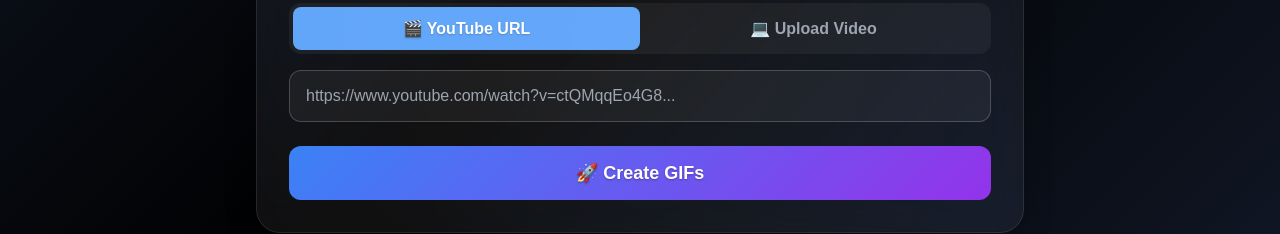
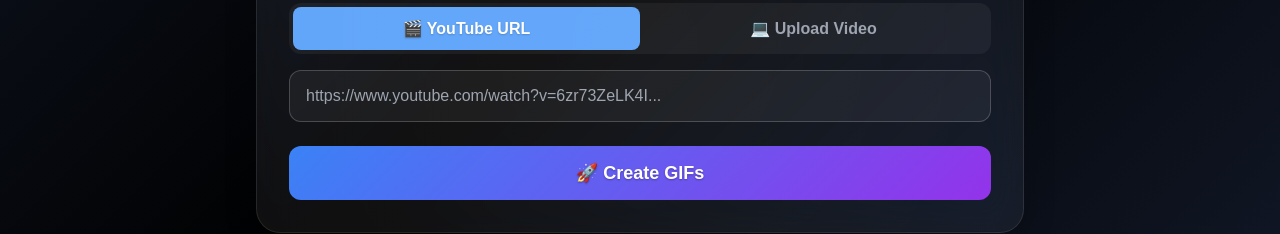
Before and after one commit to Uzakun/Video_to_GIF, a React (Vite) app in the folder frontend/: page / in a window 1280 px wide. Shown: the part 492-726 px from the top of the page. Built offline with nearby package versions, Linux system fonts and the light colour scheme.

Commit message:
merge frontend

```diff
--- a/frontend/src/App.jsx
+++ b/frontend/src/App.jsx
@@ -29,7 +29,6 @@
     try {
       let response;
       if (inputType === 'url') {
-        // --- Handle YouTube URL ---
         response = await fetch('http://127.0.0.1:5000/api/generate-gifs', {
           method: 'POST',
           headers: { 'Content-Type': 'application/json' },
@@ -39,7 +38,6 @@
           }),
         });
       } else {
-        // --- Handle File Upload ---
         const formData = new FormData();
         formData.append('prompt', prompt);
         formData.append('video', videoFile);
@@ -85,7 +83,6 @@
   return (
     <div className="app-container">
 
-      {/* Header */}
       <header className="header">
         <div className="header-content">
           <h1 className="main-title gradient-text">
@@ -111,14 +108,11 @@
         </div>
       </header>
 
-      {/* Main Content */}
       <main className="main-content">
 
-        {/* Form */}
         <div className="form-container glass">
           <form onSubmit={handleSubmit} className="form">
 
-            {/* Input Group 1: Prompt */}
             <div className="input-group">
               <label className="input-label">
                 🎯 What moments or text do you want?
@@ -128,15 +122,12 @@
                 value={prompt}
                 onChange={(e) => setPrompt(e.target.value)}
                 className="input-field"
-                // UPDATED PLACEHOLDER TEXT
                 placeholder="funny moments, epic fails, quotes..."
                 required
               />
             </div>
 
-            {/* Input Group 2: URL or Upload */}
             <div className="input-group">
-              {/* Tab Switcher */}
               <div className="tab-switcher">
                 <button
                   type="button"
@@ -154,14 +145,13 @@
                 </button>
               </div>
 
-              {/* Conditional Inputs */}
               {inputType === 'url' ? (
                 <input
                   type="url"
                   value={youtubeUrl}
                   onChange={handleUrlChange}
                   className="input-field"
-                  placeholder="https://www.youtube.com/watch?v=ctQMqqEo4G8..."
+                  placeholder="https://www.youtube.com/watch?v=6zr73ZeLK4I..."
                   required={inputType === 'url'}
                 />
               ) : (
@@ -181,7 +171,6 @@
               )}
             </div>
 
-            {/* Submit Button */}
             <button
               type="submit"
               disabled={isLoading}
@@ -199,7 +188,6 @@
           </form>
         </div>
 
-        {/* Error */}
         {error && (
           <div className="error-container">
             <div className="error-box">
@@ -211,7 +199,6 @@
           </div>
         )}
 
-        {/* Loading */}
         {isLoading && (
           <div className="loading-section">
             <div className="loading-card glass-card">
@@ -222,12 +209,11 @@
           </div>
         )}
 
-        {/* Results */}
         {gifs.length > 0 && (
           <div className="results-section animate-fade-up">
             <div className="results-header">
               <h2 className="results-title gradient-text-green">
-                Your GIFs are Ready!
+              Your GIFs are Ready!
               </h2>
               <p className="results-subtitle">
                 {gifs.length} amazing GIFs created just for you
@@ -241,11 +227,13 @@
                   className="gif-card glass-card"
                 >
                   <div className="gif-image-container">
+                    {/* --- FIX: Add a unique timestamp to the URL to force reload --- */}
                     <img
-                      src={gif}
+                      src={`${gif}?t=${new Date().getTime()}`}
                       alt={`GIF ${index + 1}`}
                       className="gif-image"
                     />
+                    {/* ----------------------------------------------------------------- */}
                     <div className="gif-number">
                       #{index + 1}
                     </div>
```
